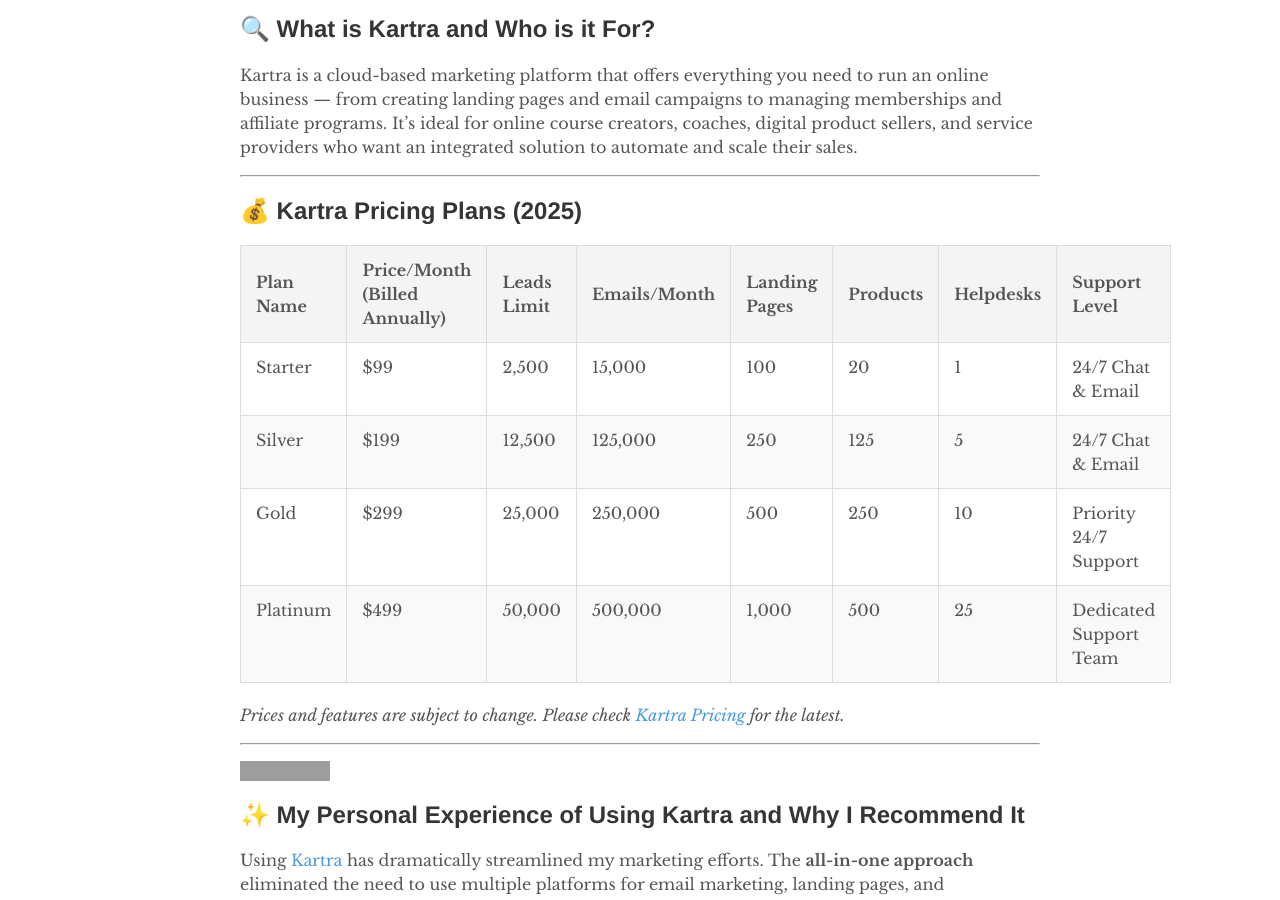
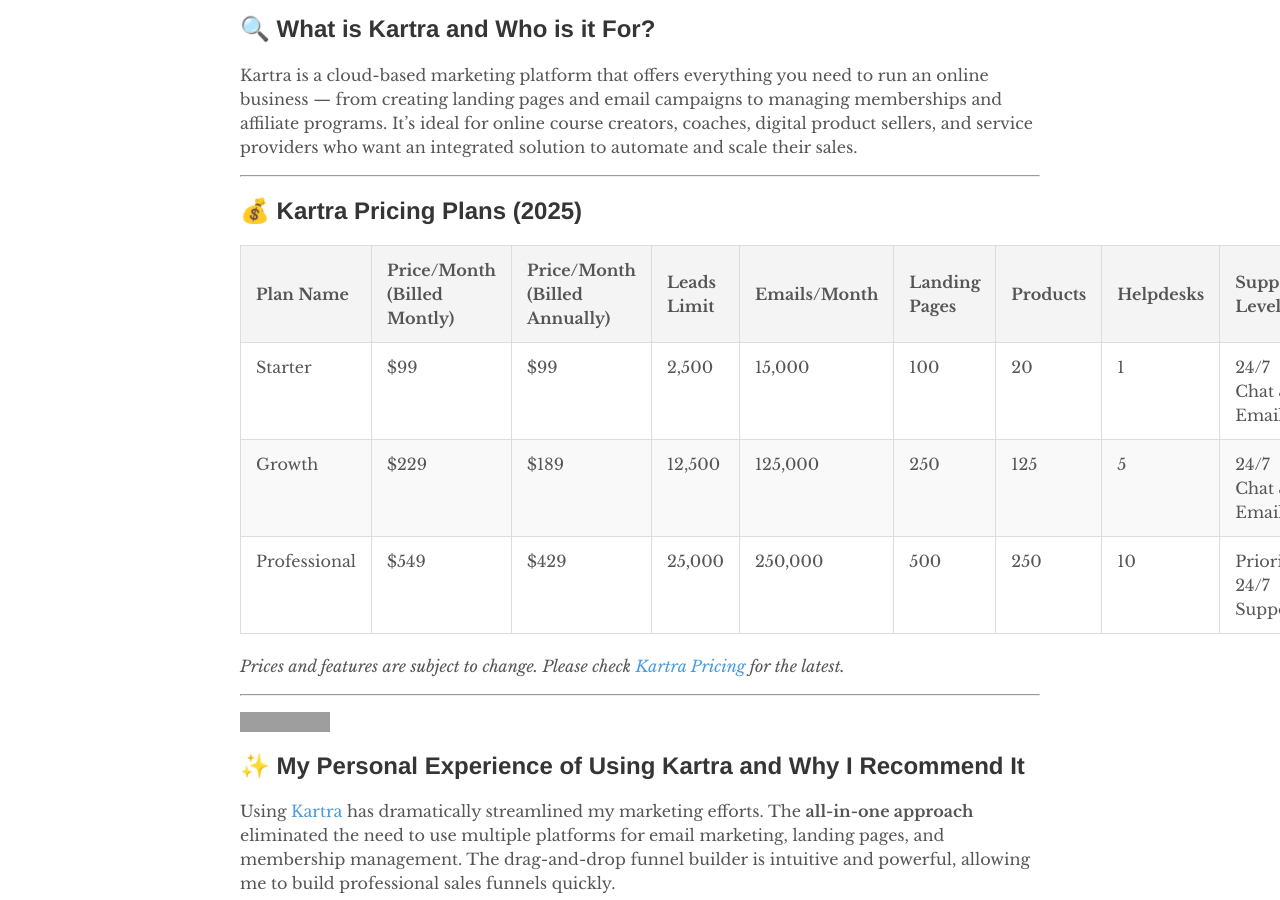
Before and after one commit to digiexe-official/dg, a Jekyll site: the page built from wp/kartra review.md, in a window 1280 px wide and 900 px high, scrolled down 358 px. Built offline with Jekyll 4.4.1, drawn with Linux system fonts in a browser that asks for light colours; grey boxes are pictures that could not be loaded.

Commit message:
Updated pricing

```diff
--- a/wp/kartra review.md
+++ b/wp/kartra review.md
@@ -27,12 +27,12 @@ who want an integrated solution to automate and scale their sales.
 
 ## 💰 Kartra Pricing Plans (2025)
 
-| Plan Name     | Price/Month (Billed Annually) | Leads Limit | Emails/Month | Landing Pages | Products | Helpdesks | Support Level          |
-|---------------|-------------------------------|-------------|--------------|---------------|----------|-----------|------------------------|
-| Starter       | $99                           | 2,500       | 15,000       | 100           | 20       | 1         | 24/7 Chat & Email      |
-| Silver        | $199                          | 12,500      | 125,000      | 250           | 125      | 5         | 24/7 Chat & Email      |
-| Gold          | $299                          | 25,000      | 250,000      | 500           | 250      | 10        | Priority 24/7 Support  |
-| Platinum      | $499                          | 50,000      | 500,000      | 1,000         | 500      | 25        | Dedicated Support Team |
+| Plan Name     | Price/Month (Billed Montly) | Price/Month (Billed Annually) | Leads Limit | Emails/Month | Landing Pages | Products | Helpdesks | Support Level          |
+|---------------|-------------------------------|-------------------------------|-------------|--------------|---------------|----------|-----------|------------------------|
+| Starter       | $99                          | $99                           | 2,500       | 15,000       | 100           | 20       | 1         | 24/7 Chat & Email      |
+| Growth        | $229                          | $189                          | 12,500      | 125,000      | 250           | 125      | 5         | 24/7 Chat & Email      |
+| Professional          | $549                    | $429                                | 25,000      | 250,000      | 500           | 250      | 10        | Priority 24/7 Support  |
+
 
 *Prices and features are subject to change. Please check [Kartra Pricing](https://www.crowdmob.com/recommends/kartra/) for the latest.*
 
```
